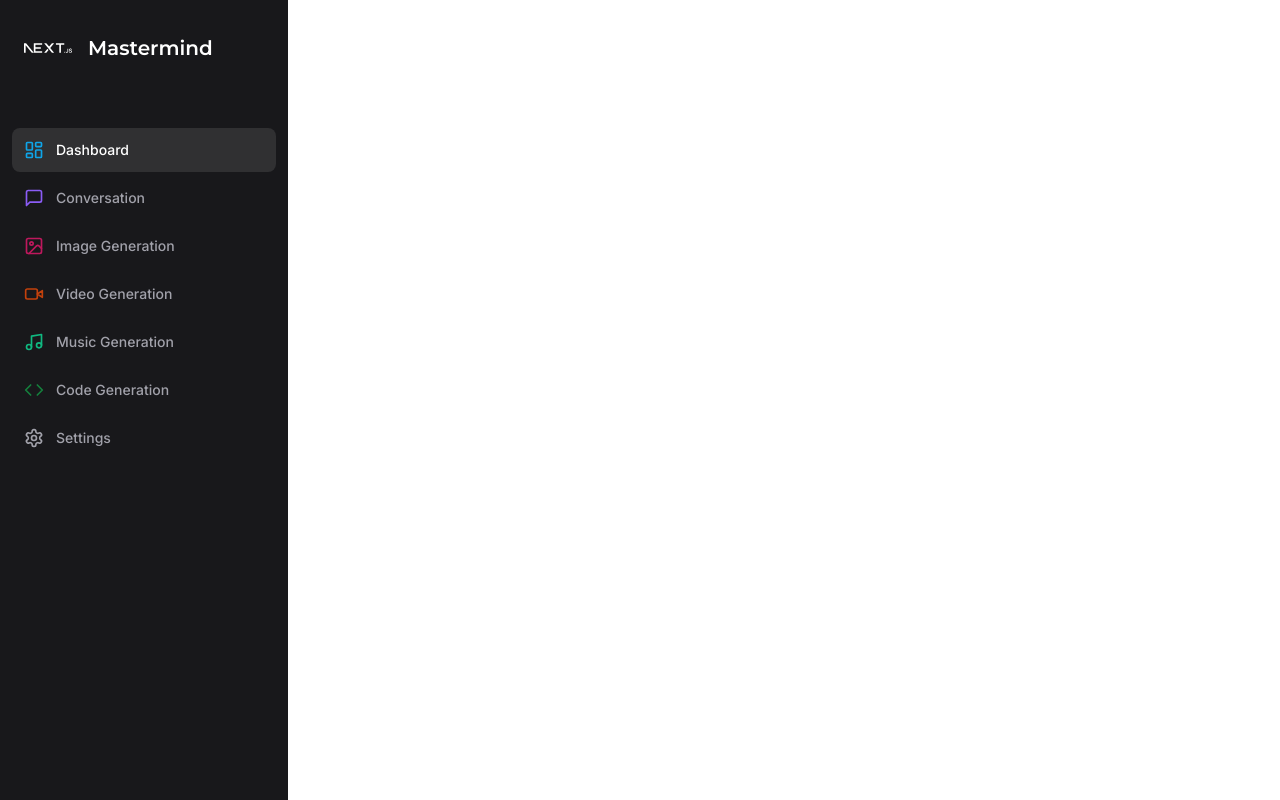
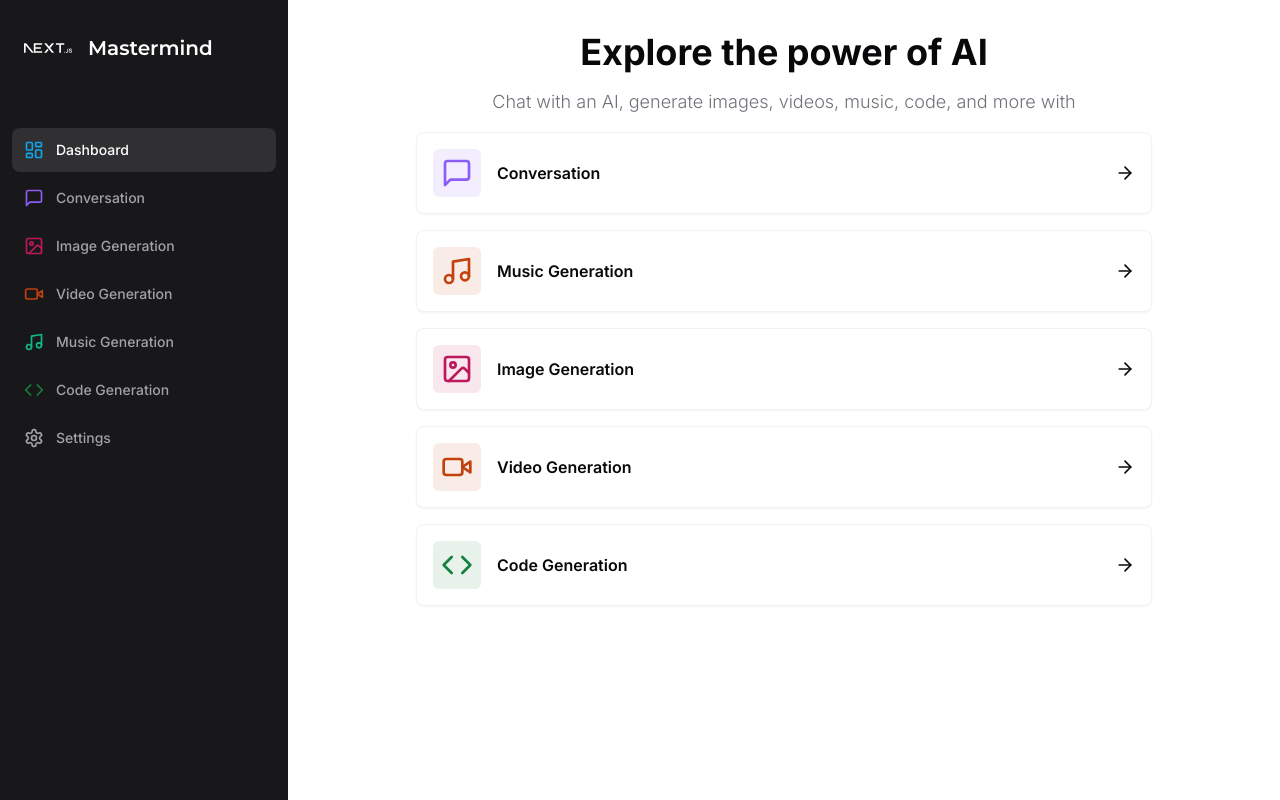
Before and after one commit to Marek-Barela/mastermind-ai, a Next.js app: page /dashboard in a window 1280 px wide. Built offline with nearby package versions, Linux system fonts and the light colour scheme.

Commit message:
Created dashboard page

```diff
--- a/app/(dashboard)/(routes)/dashboard/page.tsx
+++ b/app/(dashboard)/(routes)/dashboard/page.tsx
@@ -1,7 +1,86 @@
-import React from "react";
+"use client";
+
+import { Card } from "@/components/ui/card";
+import { cn } from "@/lib/utils";
+import {
+  ArrowRight,
+  Code,
+  ImageIcon,
+  MessageSquare,
+  Music,
+  VideoIcon,
+} from "lucide-react";
+import { useRouter } from "next/navigation";
+
+const tools = [
+  {
+    label: "Conversation",
+    icon: MessageSquare,
+    color: "text-violet-500",
+    bgColor: "bg-violet-500/10",
+    href: "/conversation",
+  },
+  {
+    label: "Music Generation",
+    icon: Music,
+    color: "text-orange-700",
+    bgColor: "bg-orange-700/10",
+    href: "/music",
+  },
+  {
+    label: "Image Generation",
+    icon: ImageIcon,
+    color: "text-pink-700",
+    bgColor: "bg-pink-700/10",
+    href: "/image",
+  },
+  {
+    label: "Video Generation",
+    icon: VideoIcon,
+    color: "text-orange-700",
+    bgColor: "bg-orange-700/10",
+    href: "/video",
+  },
+  {
+    label: "Code Generation",
+    icon: Code,
+    color: "text-green-700",
+    bgColor: "bg-green-700/10",
+    href: "/code",
+  },
+];
 
 const DashboardPage = () => {
-  return <div></div>;
+  const router = useRouter();
+
+  return (
+    <div>
+      <div className="mb-8 space-y-4">
+        <h2 className="text-2xl md:text-4xl font-bold text-center">
+          Explore the power of AI
+        </h2>
+        <p className="text-muted-foreground font-light text-sm md:text-lg text-center">
+          Chat with an AI, generate images, videos, music, code, and more with
+        </p>
+        <div className="px-4 md:px-20 lg:px-32 space-y-4">
+          {tools.map(tool => (
+            <Card
+              key={tool.label}
+              onClick={() => router.push(tool.href)}
+              className="p-4 border-black/5 flex items-center justify-between hover:shadow-md transition cursor-pointer">
+              <div className="flex items-center gap-x-4">
+                <div className={cn("p-2 w-fit rounded-md", tool.bgColor)}>
+                  <tool.icon className={cn("w-8 h-8", tool.color)} />
+                </div>
+                <div className="font-semibold">{tool.label}</div>
+              </div>
+              <ArrowRight className="w-5 h-5" />
+            </Card>
+          ))}
+        </div>
+      </div>
+    </div>
+  );
 };
 
 export default DashboardPage;
--- /dev/null
+++ b/components/ui/card.tsx
@@ -0,0 +1,79 @@
+import * as React from "react"
+
+import { cn } from "@/lib/utils"
+
+const Card = React.forwardRef<
+  HTMLDivElement,
+  React.HTMLAttributes<HTMLDivElement>
+>(({ className, ...props }, ref) => (
+  <div
+    ref={ref}
+    className={cn(
+      "rounded-lg border bg-card text-card-foreground shadow-sm",
+      className
+    )}
+    {...props}
+  />
+))
+Card.displayName = "Card"
+
+const CardHeader = React.forwardRef<
+  HTMLDivElement,
+  React.HTMLAttributes<HTMLDivElement>
+>(({ className, ...props }, ref) => (
+  <div
+    ref={ref}
+    className={cn("flex flex-col space-y-1.5 p-6", className)}
+    {...props}
+  />
+))
+CardHeader.displayName = "CardHeader"
+
+const CardTitle = React.forwardRef<
+  HTMLParagraphElement,
+  React.HTMLAttributes<HTMLHeadingElement>
+>(({ className, ...props }, ref) => (
+  <h3
+    ref={ref}
+    className={cn(
+      "text-2xl font-semibold leading-none tracking-tight",
+      className
+    )}
+    {...props}
+  />
+))
+CardTitle.displayName = "CardTitle"
+
+const CardDescription = React.forwardRef<
+  HTMLParagraphElement,
+  React.HTMLAttributes<HTMLParagraphElement>
+>(({ className, ...props }, ref) => (
+  <p
+    ref={ref}
+    className={cn("text-sm text-muted-foreground", className)}
+    {...props}
+  />
+))
+CardDescription.displayName = "CardDescription"
+
+const CardContent = React.forwardRef<
+  HTMLDivElement,
+  React.HTMLAttributes<HTMLDivElement>
+>(({ className, ...props }, ref) => (
+  <div ref={ref} className={cn("p-6 pt-0", className)} {...props} />
+))
+CardContent.displayName = "CardContent"
+
+const CardFooter = React.forwardRef<
+  HTMLDivElement,
+  React.HTMLAttributes<HTMLDivElement>
+>(({ className, ...props }, ref) => (
+  <div
+    ref={ref}
+    className={cn("flex items-center p-6 pt-0", className)}
+    {...props}
+  />
+))
+CardFooter.displayName = "CardFooter"
+
+export { Card, CardHeader, CardFooter, CardTitle, CardDescription, CardContent }
```
